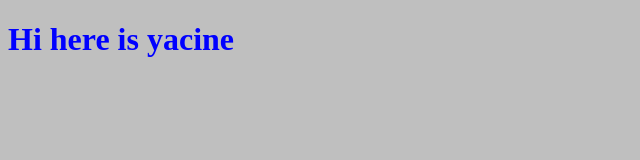
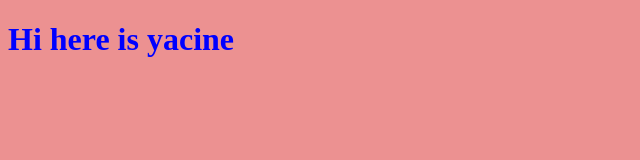
Before and after one commit to YacineZine/New-repo, a plain HTML site: page index.html in a window 1280 px wide. Shown: the whole page, without its empty margins (0-640 px from the left). Drawn offline with Linux system fonts and the light colour scheme.

Commit message:
change background of the body to red color

```diff
--- a/style.css
+++ b/style.css
@@ -3,5 +3,5 @@ h1{
 }
 
 body{
-    background-color:#7a7a7a7a;
+    background-color:#d91b1b7a;
 }
```
